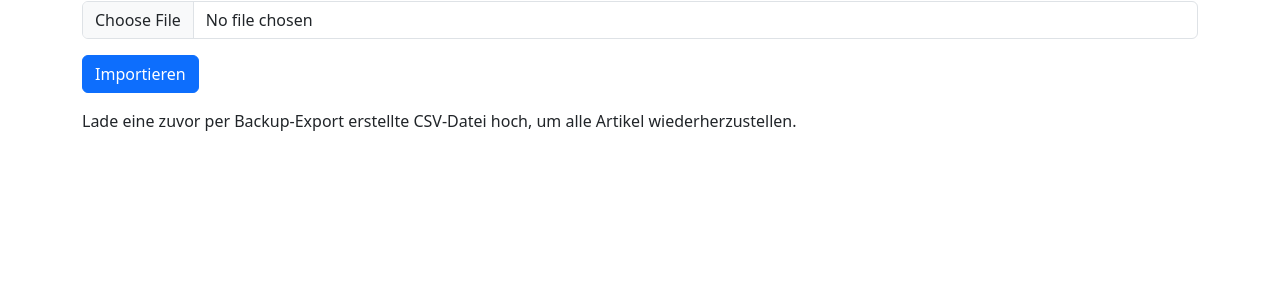
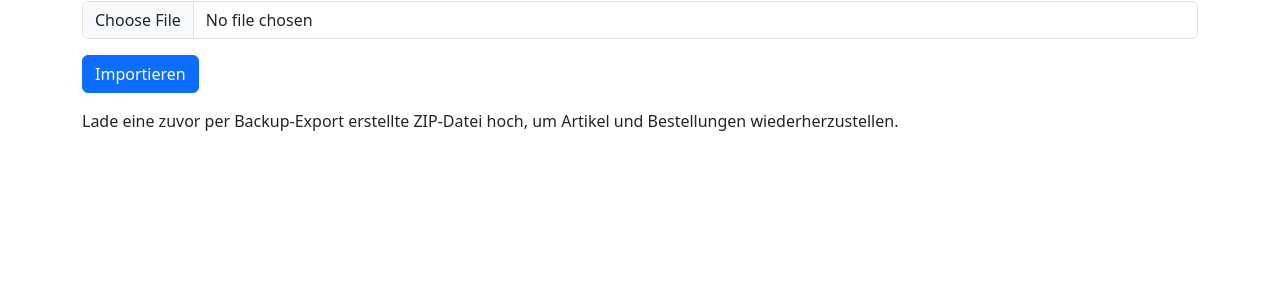
Before and after one commit to Phantomias1403/Lagerbestand, a Flask app: page /backup/import in a window 1280 px wide. Shown: the part 135-435 px from the top of the page. Run offline with Flask 3, Linux system fonts and the light colour scheme; a user stored in the database is signed in.

Commit message:
Update backup_import.html

```diff
--- a/app/templates/backup_import.html
+++ b/app/templates/backup_import.html
@@ -2,10 +2,10 @@
 {% block content %}
 <h1>Backup Import</h1>
 <form method="post" enctype="multipart/form-data">
-  <div class="mb-3"><input type="file" name="file" class="form-control" accept=".csv" required></div>
+  <div class="mb-3"><input type="file" name="file" class="form-control" accept=".csv,.zip" required></div>
   <div class="d-grid d-md-block">
     <button type="submit" class="btn btn-primary">Importieren</button>
   </div>
 </form>
-<p class="mt-3">Lade eine zuvor per Backup-Export erstellte CSV-Datei hoch, um alle Artikel wiederherzustellen.</p>
+<p class="mt-3">Lade eine zuvor per Backup-Export erstellte ZIP-Datei hoch, um Artikel und Bestellungen wiederherzustellen.</p>
 {% endblock %}
```
